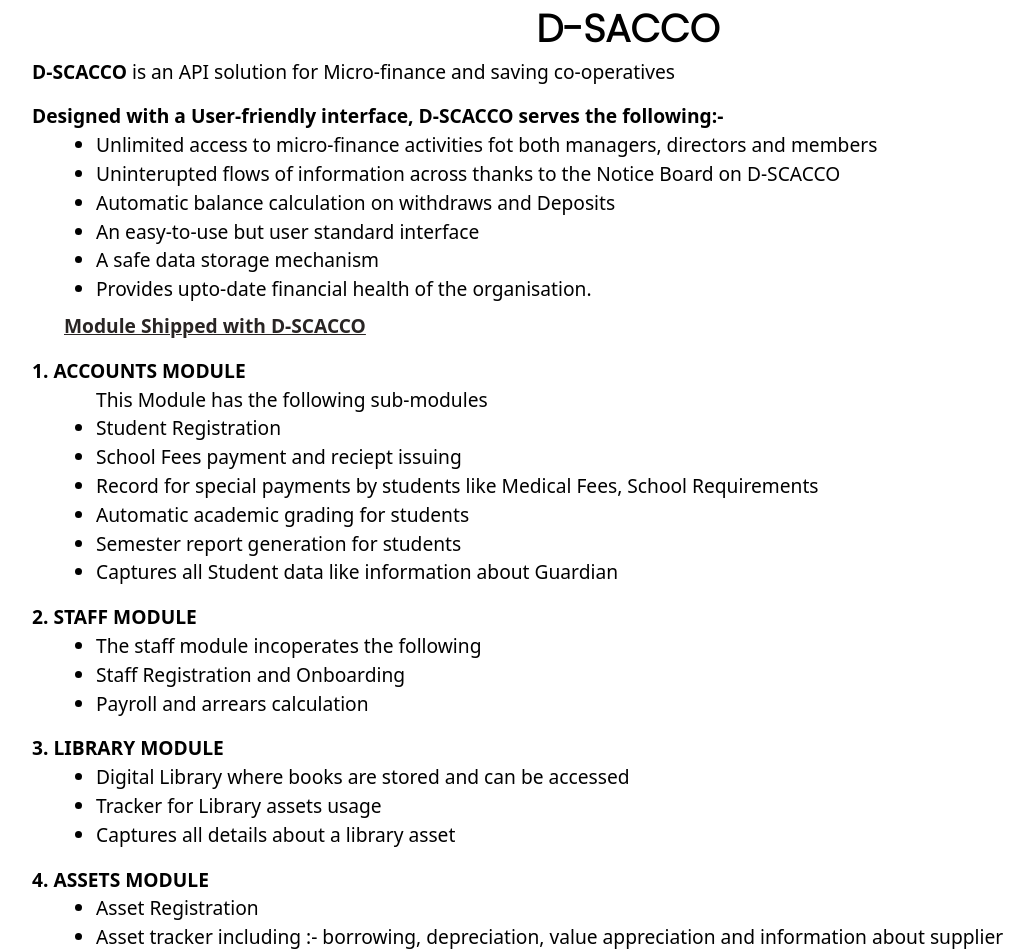
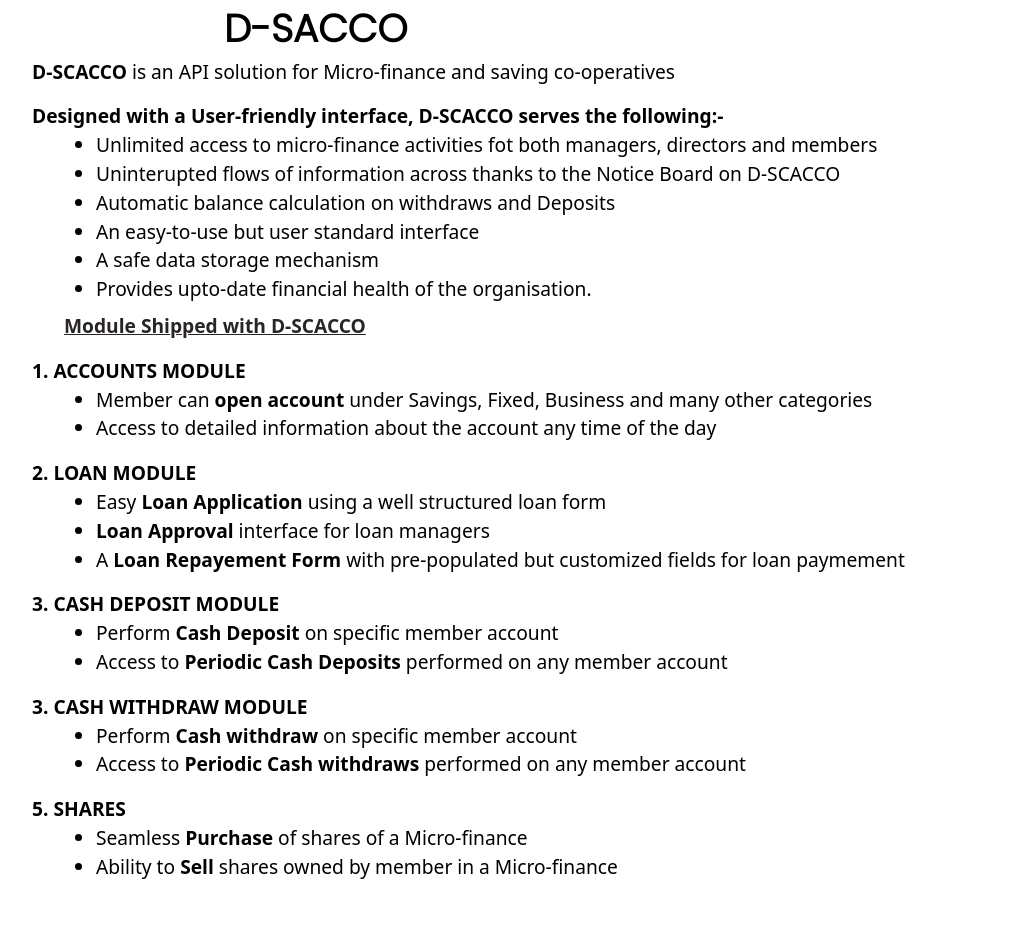
Before and after one commit to yusufnviiri/portfolio, a React (Create React App) app: page /dsacco in a window 1280 px wide. Shown: the top 952 px of the page, without its empty margins (12-1046 px from the left). After the commit the page ends 882 px from the top, so only its background shows below. Built offline with nearby package versions, Linux system fonts and the light colour scheme.

Commit message:
add dsacco

```diff
--- a/src/components/Dsacco.js
+++ b/src/components/Dsacco.js
@@ -4,7 +4,7 @@ function Dsacco() {
   return (
 <>
 <section className='w-full m-auto px-11 text-[1.2em]'>
-  <h1 className=' font-poppins font-extrabold text-black text-center text-[2em] '>D-SACCO</h1>
+  <h1 className=' font-poppins font-extrabold text-black text-left ml-48 text-[2em] '>D-SACCO</h1>
   <p><span className='font-bold '> D-SCACCO </span> is an API solution for Micro-finance and saving co-operatives </p>
   <h2 className='w-full  pt-4 font-bold '>Designed with a User-friendly interface, D-SCACCO serves the following:-</h2>
   <ul className='ml-16 list-disc'>
@@ -19,33 +19,33 @@ function Dsacco() {
 <h3 className='ml-8 mt-2 underline text-stone-800 font-semibold'>Module Shipped with D-SCACCO</h3>
 <p className='font-bold mt-4'>1. ACCOUNTS MODULE</p>
 <ul className='ml-16 list-disc'>
-<li className='list-none'>This Module has the following sub-modules</li>
-<li>Student Registration</li>
-<li>School Fees payment and reciept issuing</li>
-<li>Record for special payments by students like Medical Fees, School Requirements</li>
-<li>Automatic academic grading  for students </li>
-<li>Semester report generation for students</li>
-<li>Captures all Student data like  information about Guardian</li>
+<li>Member can  <span className='font-bold '> open account </span> under Savings, Fixed, Business and many other categories </li>
+<li>Access to detailed information about the account any time of the day</li>
+
 </ul>
-<p className='font-bold mt-4'>2. STAFF MODULE</p>
+<p className='font-bold mt-4'>2. LOAN MODULE</p>
 <ul className='ml-16 list-disc'>
 
-<li>The staff module incoperates the following</li>
-<li>Staff Registration and Onboarding  </li>
-<li>Payroll and arrears calculation</li>
+<li>Easy <span className='font-bold '> Loan Application </span> using a well structured loan form </li>
+<li>  <span className='font-bold '> Loan Approval </span> interface for loan managers </li>
+<li>A <span className='font-bold '> Loan Repayement Form </span> with pre-populated but customized fields for loan paymement</li>
 </ul>
-<p className='font-bold mt-4'>3. LIBRARY MODULE</p>
+<p className='font-bold mt-4'>3. CASH DEPOSIT MODULE</p>
 <ul className='ml-16 list-disc'>
-<li>Digital Library where books are stored and can be accessed</li>
-<li>Tracker for Library assets usage </li>
-<li>Captures all details about a library asset</li>
+<li>Perform  <span className='font-bold '> Cash Deposit </span> on specific member account </li>
+<li> Access to <span className='font-bold '> Periodic Cash Deposits </span> performed on any member account </li>
 </ul>
-<p className='font-bold mt-4'>4. ASSETS MODULE</p>
+<p className='font-bold mt-4'>3. CASH WITHDRAW MODULE</p>
 <ul className='ml-16 list-disc'>
-<li>Asset Registration</li>
-<li>Asset tracker including :- borrowing, depreciation, value appreciation and  information about supplier</li>
+<li>Perform  <span className='font-bold '> Cash withdraw </span> on specific member account </li>
+<li> Access to <span className='font-bold '> Periodic Cash withdraws </span> performed on any member account </li>
 </ul>
-<p className='font-bold mt-4 uppercase'>5. Income and Expenditure Tracker</p>
+
+<p className='font-bold mt-4 '>5. SHARES </p>
+<ul className='ml-16 list-disc'>
+<li>Seamless  <span className='font-bold '>Purchase  </span> of shares of a Micro-finance </li>
+<li>Ability to <span className='font-bold '> Sell </span>   shares owned by member  in a Micro-finance </li>
+</ul>
     </section></>  )
 }
 
```
